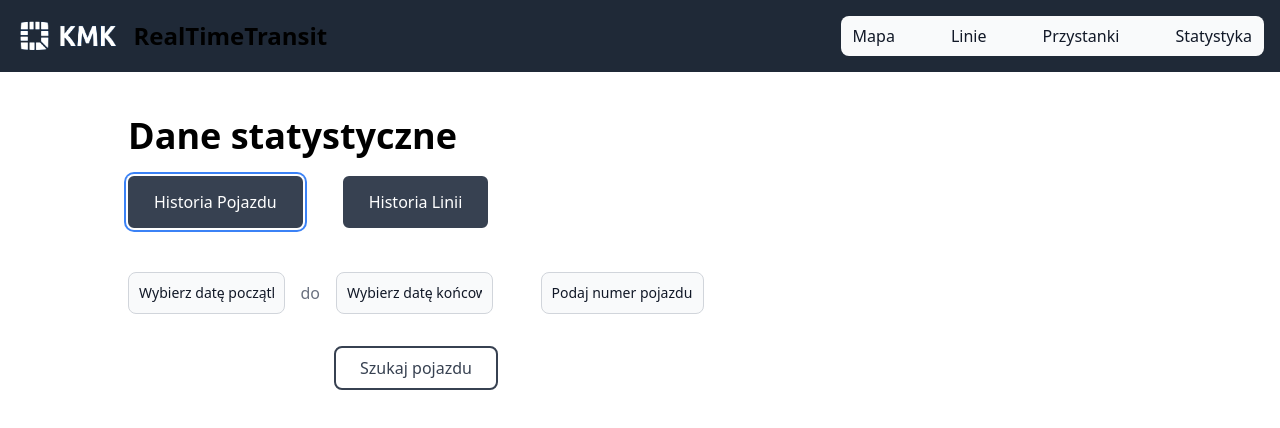
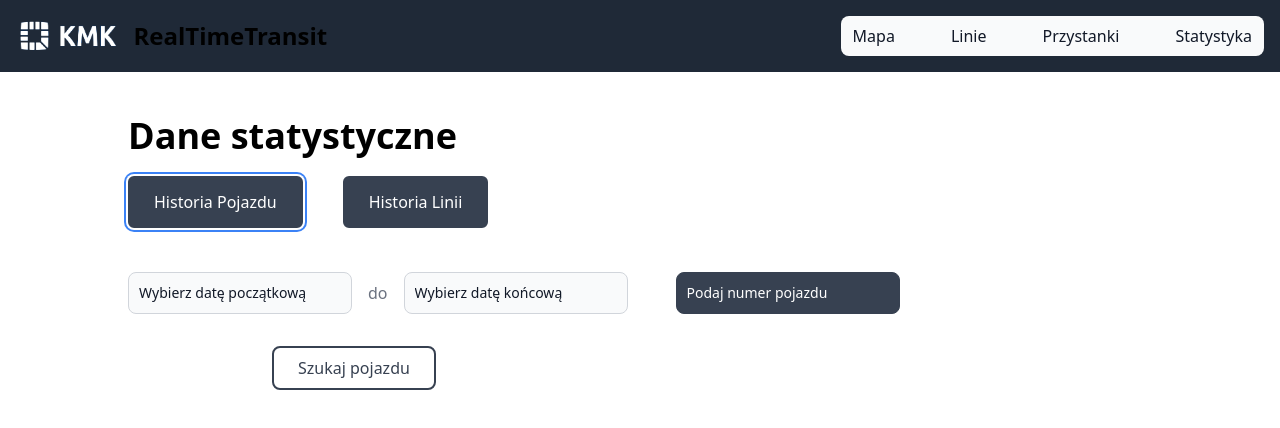
Before and after one commit to maslankamateusz/RealTimeTransit, a React (Vite) app in the folder frontend/: page /statistics in a window 1280 px wide. Both pictures are taken after a click on the button "Historia Pojazdu". Shown: the top 428 px of the page. Built offline with nearby package versions, Linux system fonts and the light colour scheme; some icons are missing.

Commit message:
feat: implement vehicle and route history hooks; enhance data fetching and state management for vehicle and route histories

```diff
--- a/frontend/src/components/DataRangePicker.tsx
+++ b/frontend/src/components/DataRangePicker.tsx
@@ -32,8 +32,8 @@ const DateRangePicker: React.FC<DateRangePickerProps> = ({ onStartDateChange, on
   }, [onStartDateChange, onEndDateChange]);
 
   return (
-    <div className="flex items-center space-x-4">
-      <div className="relative">
+    <div className="flex items-center space-x-4 ">
+      <div className="relative ">
         <input
           ref={startDateRef}
           type="text"
--- /dev/null
+++ b/frontend/src/hooks/useRouteHistory.ts
@@ -0,0 +1,48 @@
+import { useEffect, useState } from "react";
+
+interface VehicleHistoryEntry {
+  date: string;
+  schedule_number: string[];
+  vehicle_id: string;
+  route_short_names: number[][];
+}
+
+const useRouteHistory = (route_name: string, startDate: string, endDate: string) => {
+  const [routeHistory, setRouteHistory] = useState<VehicleHistoryEntry[] | null>(null);
+  const [loading, setLoading] = useState<boolean>(false);
+  const [error, setError] = useState<string | null>(null);
+
+  useEffect(() => {
+    if (!route_name || !startDate || !endDate) {
+      return;
+    }
+
+    const fetchRouteHistory = async () => {
+      setLoading(true);
+      setError(null);
+
+      try {
+        const response = await fetch(
+          `http://127.0.0.1:8000/api/history/route?route_name=${route_name}&start_date=${startDate}&end_date=${endDate}`
+        );
+
+        if (!response.ok) {
+          throw new Error("Błąd pobierania danych pojazdu");
+        }
+
+        const data: VehicleHistoryEntry[] = await response.json();
+        setRouteHistory(data);
+      } catch (error) {
+        setError(error instanceof Error ? error.message : "Nieznany błąd");
+      } finally {
+        setLoading(false);
+      }
+    };
+
+    fetchRouteHistory();
+  }, [route_name, startDate, endDate]);
+
+  return { routeHistory, loading, error };
+};
+
+export default useRouteHistory;
--- /dev/null
+++ b/frontend/src/hooks/useVehicleHistory.ts
@@ -0,0 +1,50 @@
+import { useEffect, useState } from "react";
+
+interface VehicleHistoryEntry {
+  date: string;
+  schedule_number: string[];
+  route_short_names: number[][];
+}
+
+const useVehicleHistory = (vehicleId: string, startDate: string, endDate: string) => {
+  const [vehicleHistory, setVehicleHistory] = useState<VehicleHistoryEntry[] | null>(null);
+  const [loading, setLoading] = useState<boolean>(false);
+  const [error, setError] = useState<string | null>(null);
+
+  useEffect(() => {
+
+    if (!vehicleId || !startDate || !endDate) {
+      return;
+    }
+
+    const fetchVehicleHistory = async () => {
+      setLoading(true);
+      setError(null);
+      console.log("Próba", vehicleId, startDate, endDate);
+
+      try {
+        const response = await fetch(
+          `http://127.0.0.1:8000/api/history/vehicle?vehicle_id=${vehicleId}&start_date=${startDate}&end_date=${endDate}`
+        );
+
+        if (!response.ok) {
+          throw new Error("Błąd pobierania danych pojazdu");
+        }
+
+        const data: VehicleHistoryEntry[] = await response.json();
+
+        setVehicleHistory(data);
+      } catch (error) {
+        setError(error instanceof Error ? error.message : "Nieznany błąd");
+      } finally {
+        setLoading(false);
+      }
+    };
+
+    fetchVehicleHistory();
+  }, [vehicleId, startDate, endDate]);
+
+  return { vehicleHistory, loading, error };
+};
+
+export default useVehicleHistory;
--- a/frontend/src/pages/StatisticsPage.tsx
+++ b/frontend/src/pages/StatisticsPage.tsx
@@ -1,62 +1,222 @@
-import React, { useState } from "react";
+import React, { useState, useEffect, useMemo } from "react";
 import Button from "../components/Button";
 import DateRangePicker from "../components/DataRangePicker";
+import useVehicleHistory from "../hooks/useVehicleHistory";
+import useRouteHistory from "../hooks/useRouteHistory";
 
 const StatisticsPage: React.FC = () => {
   const [inputValue, setInputValue] = useState<string>("");
-  const [historyType, setHistoryType] = useState<"vehicle" | "line">("vehicle");
+  const [historyType, setHistoryType] = useState<"vehicle" | "line" | null>(null);
   const [startDate, setStartDate] = useState<string | null>(null);
   const [endDate, setEndDate] = useState<string | null>(null);
+  const [isFormVisible, setIsFormVisible] = useState<boolean>(false);
+  const [fetchData, setFetchData] = useState<boolean>(false);
+  const [fetchedData, setFetchedData] = useState<any[]>([]);
+
+  interface VehicleHistoryEntry {
+    date: string;
+    schedule_number: string[];
+    route_short_names: number[][];
+    vehicle_id: string;
+  }
+
+  interface VehicleData {
+    date: string;
+    schedule_number: string;
+    route_short_names: string;
+  }
+
+  const { vehicleHistory } = useVehicleHistory(
+    fetchData && historyType === "vehicle" ? inputValue : "",
+    fetchData && historyType === "vehicle" ? startDate! : "",
+    fetchData && historyType === "vehicle" ? endDate! : ""
+  );
+
+  const { routeHistory } = useRouteHistory(
+    fetchData && historyType === "line" ? inputValue : "",
+    fetchData && historyType === "line" ? startDate! : "",
+    fetchData && historyType === "line" ? endDate! : ""
+  );
+
+  useEffect(() => {
+    if (historyType === "vehicle" && vehicleHistory && vehicleHistory.length > 0) {
+      setFetchedData(vehicleHistory);
+    } else if (historyType === "line" && routeHistory && routeHistory.length > 0) {
+      setFetchedData(routeHistory);
+    }
+    setFetchData(false);
+  }, [vehicleHistory, routeHistory]);
+
+  const handleTypeSelection = (type: "vehicle" | "line") => {
+    setHistoryType(type);
+    setIsFormVisible(true);
+    setFetchedData([]);
+  };
 
   const handleSubmit = () => {
     if (!startDate || !endDate || !inputValue) {
       console.warn("Proszę podać wszystkie dane!");
       return;
     }
-
-    const requestData = {
-      type: historyType,
-      number: inputValue,
-      startDate,
-      endDate,
+    setFetchedData([]);
+    setFetchData(true);
   };
 
-    console.log("Wyszukiwanie:", requestData);
+  const sortScheduleNumbers = (scheduleNumbers: string[]) => {
+    return scheduleNumbers.sort((a, b) => {
+      const [mainA, subA] = a.split("/").map(Number);
+      const [mainB, subB] = b.split("/").map(Number);
+      return mainA !== mainB ? mainA - mainB : (subA || 0) - (subB || 0);
+    });
   };
+
+  const groupedData = useMemo(() => {
+    if (historyType !== "line" || fetchedData.length === 0) return null;
+
+    const dates = [...new Set(fetchedData.map((entry) => entry.date))].sort();
+    let scheduleNumbersMap = new Map<string, Set<string>>();
+
+    fetchedData.forEach(entry => {
+      entry.schedule_number.forEach((schedule: string, index: number) => {
+        const routeShortNames = entry.route_short_names[index];
+        if (routeShortNames && routeShortNames.includes(Number(inputValue))) {
+          if (!scheduleNumbersMap.has(schedule)) {
+            scheduleNumbersMap.set(schedule, new Set());
+          }
+          routeShortNames.forEach((route: number) => scheduleNumbersMap.get(schedule)?.add(route.toString()));
+        }
+      });
+    });
+
+    const sortedScheduleNumbers = sortScheduleNumbers(Array.from(scheduleNumbersMap.keys()));
+
+    const formattedData = dates.map((date) => {
+      const row: { [key: string]: string } = { date };
+
+      sortedScheduleNumbers.forEach((schedule) => {
+        row[schedule] = "-";
+      });
+
+      fetchedData.forEach(entry => {
+        if (entry.date === date) {
+          entry.schedule_number.forEach((schedule: string, index: number) => {
+            const routeShortNames = entry.route_short_names[index];
+            if (routeShortNames && routeShortNames.includes(Number(inputValue))) {
+              const scheduleKey = schedule;
+              const vehicleIds = new Set(row[scheduleKey] !== "-" ? row[scheduleKey].split(", ") : []);
+              vehicleIds.add(entry.vehicle_id);
+              row[scheduleKey] = Array.from(vehicleIds).join(", ");
+            }
+          });
+        }
+      });
+
+      return row;
+    });
+
+    return { dates, sortedScheduleNumbers, formattedData, scheduleNumbersMap };
+  }, [fetchedData, historyType, inputValue]);
+
+
+
+  const vehicleData = useMemo(() => {
+    if (historyType !== "vehicle" || fetchedData.length === 0) return null;
+
+    return fetchedData.map((entry: VehicleHistoryEntry) => ({
+        date: entry.date,
+        schedule_number: entry.schedule_number.join(", "),
+        route_short_names: entry.route_short_names.map(names => `(${names.join(", ")})`).join(", ")
+    }));
+  }, [fetchedData, historyType]) as VehicleData[] | null;
 
   return (
     <div className="py-10 container mx-auto ps-32 h-[92vh] mt-1">
       <h1 className="text-4xl font-semibold mb-4">Dane statystyczne</h1>
 
       <div className="flex gap-10 mb-6">
-        <Button onClick={() => setHistoryType("vehicle")}>Historia Pojazdu</Button>
-        <Button onClick={() => setHistoryType("line")}>Historia Linii</Button>
+        <Button onClick={() => handleTypeSelection("vehicle")}>Historia Pojazdu</Button>
+        <Button onClick={() => handleTypeSelection("line")}>Historia Linii</Button>
       </div>
 
-      <div className="w-1/2 flex flex-col items-start gap-4 mt-10">
+      {isFormVisible && (
+        <div className="w-full flex flex-col items-start gap-4 mt-10">
           <div className="flex">
             <DateRangePicker onStartDateChange={setStartDate} onEndDateChange={setEndDate} />
-
             <div className="ms-12">
               <input
                 type="text"
                 value={inputValue}
                 onChange={(e) => setInputValue(e.target.value)}
-              className="bg-gray-50 border border-gray-300 text-gray-900 text-sm rounded-lg focus:ring-blue-500 focus:border-blue-500 block w-full p-2.5
-              dark:bg-gray-700 dark:border-gray-600 dark:placeholder-gray-400 dark:text-white dark:focus:ring-blue-500 dark:focus:border-blue-500"
+                className="bg-gray-700 border-1 border-gray-700 text-white text-sm rounded-lg focus:ring-blue-500 focus:border-blue-500 block w-full p-2.5"
                 placeholder={historyType === "vehicle" ? "Podaj numer pojazdu" : "Podaj numer linii"}
               />
             </div>
           </div>
-
          <button
             onClick={handleSubmit}
-          className="mt-4 mx-auto px-6 py-2 bg-white text-gray-700 border-2 border-gray-700 hover:bg-gray-700 hover:text-white font-medium rounded-lg transition-all
+            className="mt-4 mx-36 px-6 py-2 bg-white text-gray-700 border-2 border-gray-700 hover:bg-gray-700 hover:text-white font-medium rounded-lg transition-all
             focus:ring-2 focus:ring-blue-400"
           >
             {historyType === "vehicle" ? "Szukaj pojazdu" : "Szukaj linii"}
           </button>
+
+          {historyType === "line" && groupedData && (
+            <div className="my-6 w-full overflow-x-auto">
+              <table className="table-auto w-full text-center border border-gray-300">
+                <thead className="bg-gray-200">
+                  <tr>
+                    <th className="border border-gray-300 px-10 py-2">Data</th>
+                    {groupedData.sortedScheduleNumbers.map((schedule) => {
+                      const routeNames = groupedData.scheduleNumbersMap.get(schedule);
+                      const routeNamesText = routeNames ? `(${Array.from(routeNames).join(", ")})` : "";
+                      return (
+                        <th key={schedule} className="border border-gray-300 px-4 py-2">
+                          {schedule} <span className="text-sm font-normal">{routeNamesText}</span>
+                        </th>
+                      );
+                    })}
+                  </tr>
+                </thead>
+                <tbody>
+                  {groupedData.formattedData.map((row, index) => (
+                    <tr key={index} className="odd:bg-white even:bg-gray-100">
+                      <td className="border border-gray-300 px-4 py-2">{row.date}</td>
+                      {groupedData.sortedScheduleNumbers.map((schedule) => (
+                        <td key={schedule} className="border border-gray-300 px-4 py-2 hover:underline">
+                            <a href={`/vehicle/${row[schedule]}`}>{row[schedule]}</a>
+                        </td>
+                      ))}
+                    </tr>
+                  ))}
+                </tbody>
+              </table>
             </div>
+          )}
+
+          {historyType === "vehicle" && vehicleData && (
+            <div className="my-6 w-full overflow-x-auto">
+              <table className="table-auto w-full text-center border border-gray-300">
+                <thead className="bg-gray-200">
+                    <tr>
+                    <th className="border border-gray-300 px-4 py-2">Data</th>
+                    <th className="border border-gray-300 px-4 py-2">Brygada</th>
+                    <th className="border border-gray-300 px-4 py-2">Trasa</th>
+                    </tr>
+                </thead>
+                <tbody>
+                    {vehicleData.map((row, idx) => (
+                    <tr key={idx} className={idx % 2 === 0 ? "bg-white" : "bg-gray-100"}>
+                        <td className="border border-gray-300 px-4 py-2">{row.date}</td>
+                        <td className="border border-gray-300 px-4 py-2">{row.schedule_number}</td>
+                        <td className="border border-gray-300 px-4 py-2">{row.route_short_names}</td>
+                    </tr>
+                    ))}
+                </tbody>
+                </table>
+            </div>
+          )}
+        </div>
+      )}
     </div>
   );
 };
```
Also changed, not shown: 1 other file (tests, documents, lock files or other folders). Lines whose indentation alone changed are shown as unchanged.
